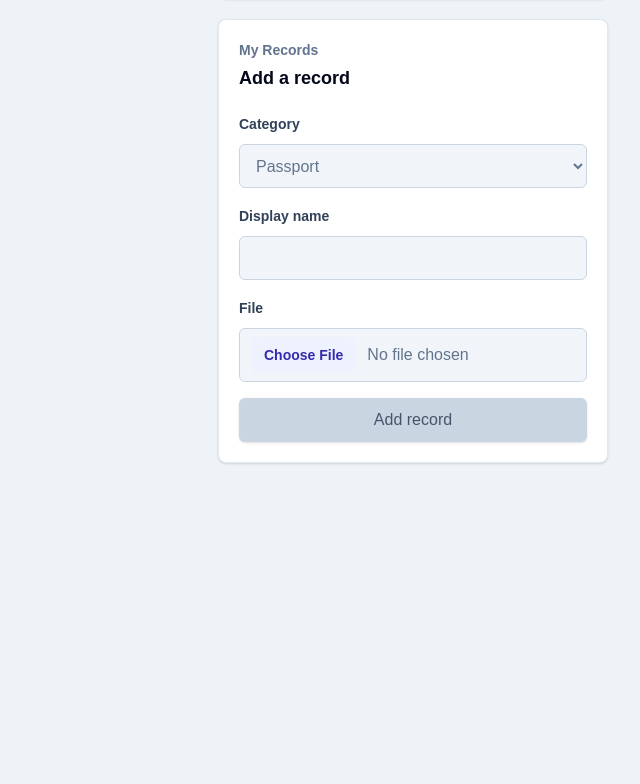
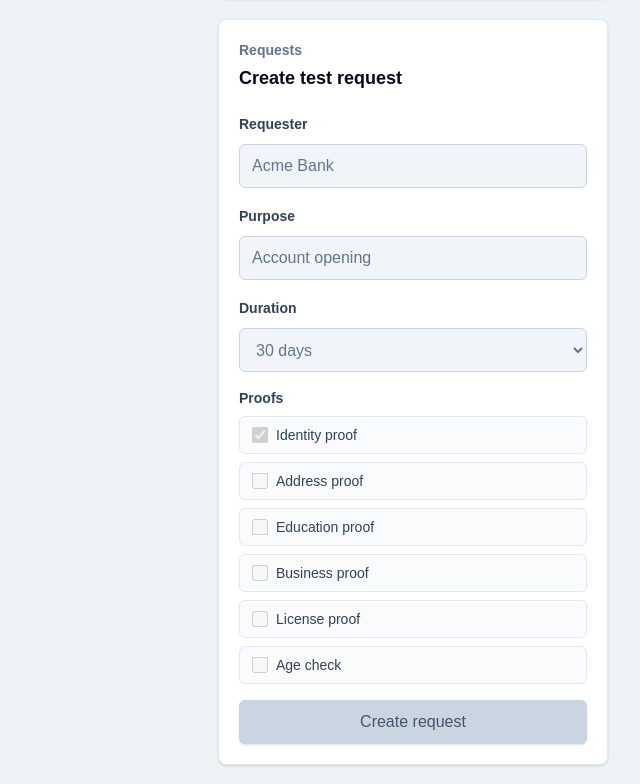
Before and after one commit to IsaacJootar/kladd, a Next.js app in the folder frontend/: page / in a window 1280 px wide. Shown: the part 1054-1838 px from the top of the page, without its empty margins (640-1280 px from the left). Before the commit the page ends 1553 px from the top, so only its background shows below. Built offline with nearby package versions, Linux system fonts and the light colour scheme.

Commit message:
feat(frontend): add test request creator

```diff
--- a/frontend/src/app/page.tsx
+++ b/frontend/src/app/page.tsx
@@ -97,7 +97,24 @@ type ProofPreview = {
   accent: "indigo" | "emerald" | "amber";
 };
 
+type TestRequestForm = {
+  organizationName: string;
+  organizationType: string;
+  purpose: string;
+  requestedTruths: string[];
+  durationDays: string;
+};
+
 const navItems = ["Home", "My Records", "Requests", "Proofs", "Security"];
+
+const proofOptions = [
+  { key: "identity_verified", label: "Identity proof" },
+  { key: "address_verified", label: "Address proof" },
+  { key: "degree_verified", label: "Education proof" },
+  { key: "business_registered", label: "Business proof" },
+  { key: "license_active", label: "License proof" },
+  { key: "age_over_18", label: "Age check" },
+];
 
 const proofPreviews: ProofPreview[] = [
   {
@@ -145,6 +162,14 @@ const emptyEvidenceForm = {
   file: null as File | null,
 };
 
+const emptyTestRequestForm: TestRequestForm = {
+  organizationName: "Acme Bank",
+  organizationType: "bank",
+  purpose: "Account opening",
+  requestedTruths: ["identity_verified"],
+  durationDays: "30",
+};
+
 export default function Home() {
   const [mode, setMode] = useState<Mode>("register");
   const [registerForm, setRegisterForm] = useState(emptyRegisterForm);
@@ -162,6 +187,9 @@ export default function Home() {
   const [claims, setClaims] = useState<Claim[]>([]);
   const [approvalPINs, setApprovalPINs] = useState<Record<string, string>>({});
   const [evidenceForm, setEvidenceForm] = useState(emptyEvidenceForm);
+  const [testRequestForm, setTestRequestForm] = useState(
+    emptyTestRequestForm,
+  );
   const [notice, setNotice] = useState("");
   const [error, setError] = useState("");
   const [isSubmitting, setIsSubmitting] = useState(false);
@@ -340,6 +368,43 @@ export default function Home() {
     }
   }
 
+  async function handleCreateTestRequest(event: FormEvent<HTMLFormElement>) {
+    event.preventDefault();
+    if (!token) {
+      setError("Please sign in before creating a test request.");
+      return;
+    }
+
+    if (testRequestForm.requestedTruths.length === 0) {
+      setError("Choose at least one proof for the request.");
+      return;
+    }
+
+    setIsSubmitting(true);
+    clearMessages();
+
+    try {
+      const request = await apiRequest<ClaimRequest>("/claim-requests", {
+        method: "POST",
+        token,
+        body: JSON.stringify({
+          organization_name: testRequestForm.organizationName,
+          organization_type: testRequestForm.organizationType,
+          purpose: testRequestForm.purpose,
+          requested_truths: testRequestForm.requestedTruths,
+          duration_days: Number(testRequestForm.durationDays),
+        }),
+      });
+      setClaimRequests((requests) => [request, ...requests]);
+      setTestRequestForm(emptyTestRequestForm);
+      setNotice("Test request created. You can approve it from Pending proof requests.");
+    } catch (err) {
+      setError(readError(err));
+    } finally {
+      setIsSubmitting(false);
+    }
+  }
+
   async function handleApproveClaimRequest(
     event: FormEvent<HTMLFormElement>,
     requestID: string,
@@ -427,6 +492,7 @@ export default function Home() {
     setClaims([]);
     setApprovalPINs({});
     setEvidenceForm(emptyEvidenceForm);
+    setTestRequestForm(emptyTestRequestForm);
     clearAuthStorage();
     setNotice("Signed out.");
     setError("");
@@ -826,6 +892,101 @@ export default function Home() {
             <section className="rounded-lg border border-slate-200 bg-white p-5 shadow-sm">
               <div>
                 <p className="text-sm font-semibold text-slate-500">
+                  Requests
+                </p>
+                <h2 className="mt-1 text-lg font-semibold tracking-normal">
+                  Create test request
+                </h2>
+              </div>
+
+              <form className="mt-5 space-y-4" onSubmit={handleCreateTestRequest}>
+                <TextInput
+                  label="Requester"
+                  value={testRequestForm.organizationName}
+                  onChange={(value) =>
+                    setTestRequestForm((form) => ({
+                      ...form,
+                      organizationName: value,
+                    }))
+                  }
+                  disabled={!signedIn}
+                  required
+                />
+
+                <TextInput
+                  label="Purpose"
+                  value={testRequestForm.purpose}
+                  onChange={(value) =>
+                    setTestRequestForm((form) => ({ ...form, purpose: value }))
+                  }
+                  disabled={!signedIn}
+                  required
+                />
+
+                <label className="block">
+                  <span className="text-sm font-semibold text-slate-700">
+                    Duration
+                  </span>
+                  <select
+                    value={testRequestForm.durationDays}
+                    onChange={(event) =>
+                      setTestRequestForm((form) => ({
+                        ...form,
+                        durationDays: event.target.value,
+                      }))
+                    }
+                    disabled={!signedIn}
+                    className="mt-2 h-11 w-full rounded-md border border-slate-300 bg-white px-3 text-sm text-slate-950 outline-none transition focus:border-indigo-500 focus:ring-4 focus:ring-indigo-100 disabled:cursor-not-allowed disabled:bg-slate-100 disabled:text-slate-500"
+                  >
+                    <option value="7">7 days</option>
+                    <option value="30">30 days</option>
+                    <option value="90">90 days</option>
+                    <option value="180">180 days</option>
+                  </select>
+                </label>
+
+                <fieldset disabled={!signedIn} className="space-y-2">
+                  <legend className="text-sm font-semibold text-slate-700">
+                    Proofs
+                  </legend>
+                  <div className="grid gap-2">
+                    {proofOptions.map((proof) => (
+                      <label
+                        key={proof.key}
+                        className="flex items-center gap-2 rounded-md border border-slate-200 bg-[#f9fbfd] px-3 py-2 text-sm font-medium text-slate-700"
+                      >
+                        <input
+                          type="checkbox"
+                          checked={testRequestForm.requestedTruths.includes(
+                            proof.key,
+                          )}
+                          onChange={(event) =>
+                            setTestRequestForm((form) => ({
+                              ...form,
+                              requestedTruths: event.target.checked
+                                ? [...form.requestedTruths, proof.key]
+                                : form.requestedTruths.filter(
+                                    (truth) => truth !== proof.key,
+                                  ),
+                            }))
+                          }
+                          className="h-4 w-4 rounded border-slate-300 text-indigo-700 focus:ring-indigo-500"
+                        />
+                        {proof.label}
+                      </label>
+                    ))}
+                  </div>
+                </fieldset>
+
+                <SubmitButton disabled={!signedIn || isSubmitting}>
+                  Create request
+                </SubmitButton>
+              </form>
+            </section>
+
+            <section className="rounded-lg border border-slate-200 bg-white p-5 shadow-sm">
+              <div>
+                <p className="text-sm font-semibold text-slate-500">
                   My Records
                 </p>
                 <h2 className="mt-1 text-lg font-semibold tracking-normal">
```
